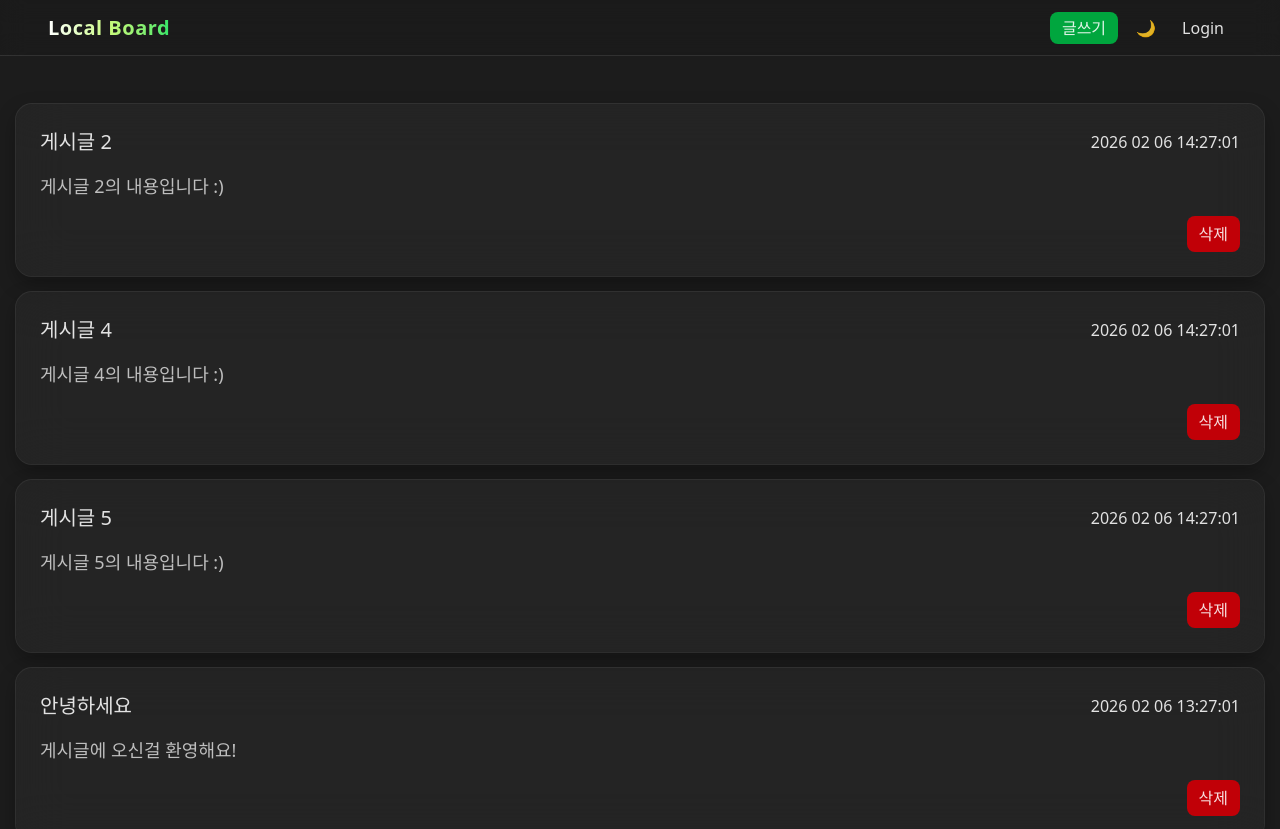
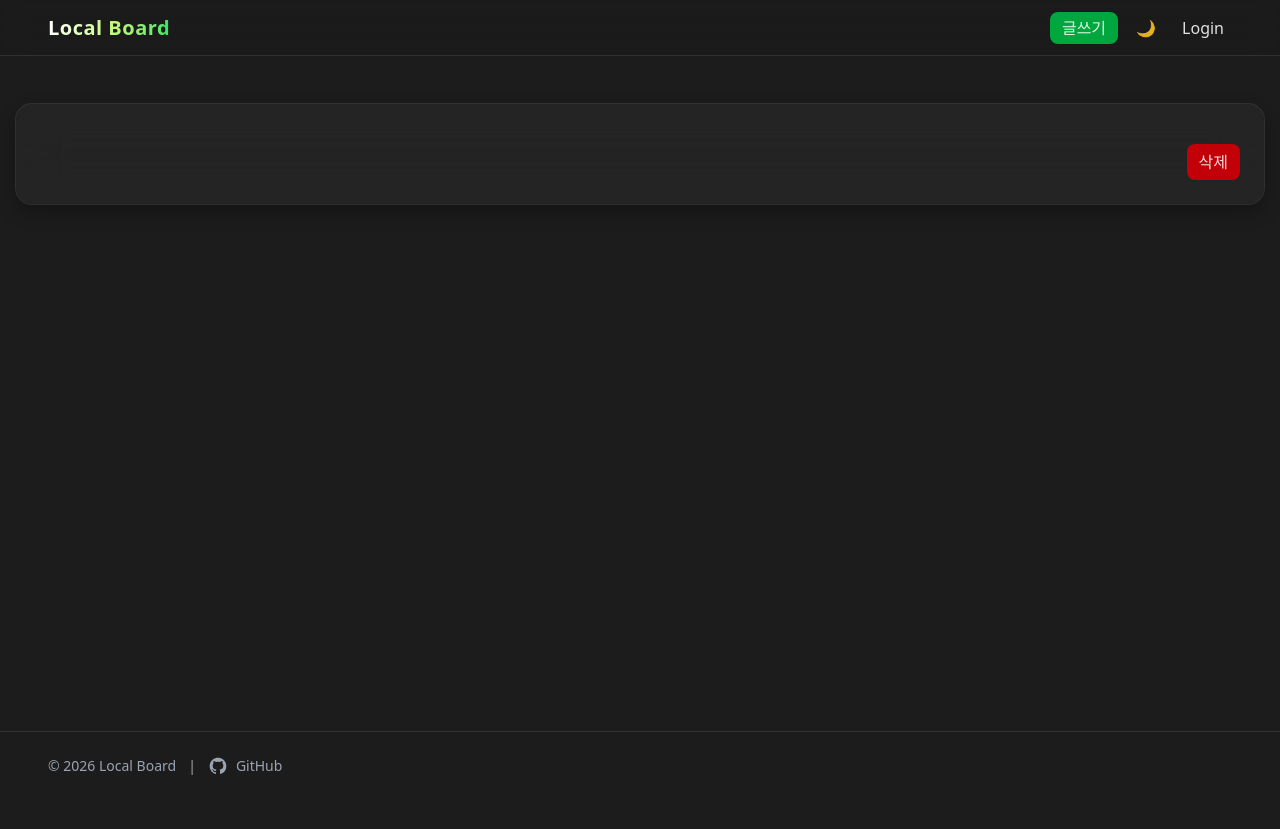
Before and after one commit to alstmd9902/oz_16_react_event, a React (Vite) app in the folder local-board/: page / in a window 1280 px wide. Shown: the top 829 px of the page. After the commit the page ends 800 px from the top, so only its background shows below. Built offline with nearby package versions, Linux system fonts and the light colour scheme.

Commit message:
chore: 메인 페이지 더미 데이터 제거

```diff
--- a/local-board/src/components/Main.jsx
+++ b/local-board/src/components/Main.jsx
@@ -1,80 +1,30 @@
-import dayjs from "dayjs";
-import "dayjs/locale/ko"; // 한국어 가져오기
-
-//0분전, 1달전, 1년전 이렇게 상대 시간을 표현하는 플러그인
-import relativeTime from "dayjs/plugin/relativeTime";
-dayjs.extend(relativeTime); // 플러그인 등록
-dayjs.locale("ko"); // 언어 등록
-// console.log(dayjs().format("YYYY MM DD HH:mm:ss"));
-const newData = dayjs().format("YYYY MM DD HH:mm:ss");
-console.log(dayjs());
-
-//더미데이터
-const data = [
-  {
-    id: 1,
-    title: "안녕하세요",
-    contents: "게시글에 오신걸 환영해요!",
-    date: dayjs().subtract(1, "hour").format("YYYY MM DD HH:mm:ss")
-  },
-  {
-    id: 2,
-    title: "게시글 2",
-    contents: "게시글 2의 내용입니다 :)",
-    date: newData
-  },
-  {
-    id: 3,
-    title: "게시글 3",
-    contents: "게시글 3의 내용입니다 :)",
-    date: dayjs().subtract(3, "hour").format("YYYY MM DD HH:mm:ss")
-  },
-  {
-    id: 4,
-    title: "게시글 4",
-    contents: "게시글 4의 내용입니다 :)",
-    date: newData
-  },
-  {
-    id: 5,
-    title: "게시글 5",
-    contents: "게시글 5의 내용입니다 :)",
-    date: newData
-  }
-];
-
 // sort 는 원본 배열을 변경하기 때문에
 // 스프레드(...)로 복사한 새 배열을 만든 뒤 정렬한다
 // 날짜는 문자열이므로 dayjs로 날짜 객체로 바꾸고
 // valueOf()로 숫자(타임스탬프)로 변환해서 비교한다
 // toSorted 불변성을 지켜줌 ... 스프레드 안써도됨
-const sortedData = data.toSorted(
-  (a, b) => dayjs(b.date).valueOf() - dayjs(a.date).valueOf()
-);
+// const sortedData = data.toSorted(
+//   (a, b) => dayjs(b.date).valueOf() - dayjs(a.date).valueOf()
+// );
 
 export default function Main() {
   return (
     <>
       <div className="w-full max-w-7xl mx-auto flex flex-col gap-4">
-        {sortedData.map((post) => (
         <div
-            key={post.id}
           className=" ring ring-white/10 rounded-2xl bg-white/4 backdrop-blur-xl p-6 shadow-[0_8px_20px_rgba(0,0,0,0.3)]
                     transition-all duration-300 hover:shadow-[0_20px_60px_rgba(0,0,0,0.5)] hover:scale-[0.98] cursor-pointer"
         >
           {/* 작성된 게시글 */}
           <div className="flex justify-between items-center">
-              <h2 className="text-xl">{post.title}</h2>
-              <span>{post.date}</span>
+            <h2 className="text-xl"></h2>
+            <span></span>
           </div>
-            <p className="my-4 text-lg text-white/70">{post.contents}</p>
+          <p className="my-4 text-lg text-white/70"></p>
           <div className="w-full flex items-center justify-end">
-              <button className="bg-red-700 px-3 py-1.5 rounded-lg">
-                삭제
-              </button>
+            <button className="bg-red-700 px-3 py-1.5 rounded-lg">삭제</button>
           </div>
         </div>
-        ))}
       </div>
     </>
   );
```
Lines whose indentation alone changed are shown as unchanged.
